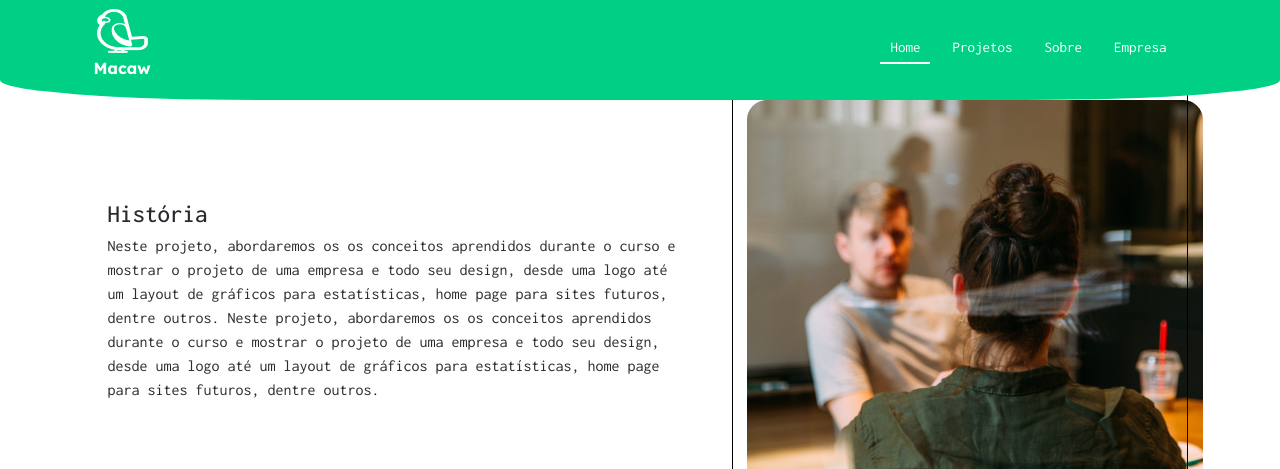
After one commit to rafaelluiis2315/Projeto_Senac, a Django app: page /sobre in a window 1280 px wide. The commit adds this page. Shown: the top 469 px of the page. Run offline with Django 4.2, Linux system fonts and the light colour scheme; some libraries are stand-ins or nearby versions; some web fonts are replaced.

Commit message:
criando pagina de sobre

```diff
--- a/SENAC_PI/integrifolio/models.py
+++ b/SENAC_PI/integrifolio/models.py
@@ -44,7 +44,7 @@ class PROJETO(models.Model):
     data_inicio = models.DateField('Data de inicio')
     data_entrega = models.DateField('Data de entrega')
     observacao = models.TextField('Observação', max_length=500)
-    texto = models.TextField('Texto')
+    texto = models.FileField('Texto')
     slide = models.FileField('Slide')
     video = models.FileField('Video')
     foto = models.ImageField('Foto')
--- a/SENAC_PI/integrifolio/urls.py
+++ b/SENAC_PI/integrifolio/urls.py
@@ -8,4 +8,5 @@ urlpatterns = [
     # path('admin',views.admin, name='Admin'),
     path('admin/eixo',views.eixo, name='Eixo'),
     path('cadastro',views.cadastro, name='Cadastro'),
+    path('sobre', views.sobre, name='Sobre'),
 ]
--- a/SENAC_PI/integrifolio/views.py
+++ b/SENAC_PI/integrifolio/views.py
@@ -51,3 +51,6 @@ def eixo(request):
 
 def cadastro(request):
     return render(request, 'cadastro.html')
+
+def sobre(request):
+    return render(request,'sobre.html')
--- a/SENAC_PI/static/css/detalhes.css
+++ b/SENAC_PI/static/css/detalhes.css
@@ -91,3 +91,7 @@ main {
     font-family: 'Work Sans';
     font-weight: 600;
 }
+.destaque {
+    background-color: var(--verde-principal);
+    height: 60.5rem;
+}
--- a/SENAC_PI/static/css/estilos-gerais.css
+++ b/SENAC_PI/static/css/estilos-gerais.css
@@ -122,6 +122,10 @@ button {
     background-color: var(--cinza-claro);
 }
 
+.bg-verde-principal {
+    background-color: var(--verde-principal);
+}
+
 .bg-verde {
     background-color: var(--verde-claro);
 }
--- /dev/null
+++ b/SENAC_PI/static/css/sobre.css
@@ -0,0 +1,37 @@
+main {
+    padding-top: 100px;
+}
+
+.div-segunda-imagem {
+    position: relative;
+    width: 456px;
+    height: 411px;
+}
+
+.div-segunda-imagem div {
+    position: absolute;
+    border: var(--preto) 1px solid;
+    width: inherit;
+    height: inherit;
+    border-radius: 10px;
+    top: -15px;
+    left: -15px;
+}
+
+.paragrafo-sobre {
+    font-family:"Inconsolata" ;
+}
+
+.card-sobre{
+    width: 309.17px;
+    height: 422.69px;
+}
+
+.div-img{
+    border-radius: 50%;
+    width: 16.24rem;
+    height: 16.24rem;
+    display: flex;
+    align-items: center;
+    justify-content: center;
+}
--- a/SENAC_PI/templates/base.html
+++ b/SENAC_PI/templates/base.html
@@ -54,7 +54,7 @@
                     <nav class="nav">
                         <a href="{% url 'Home' %}" class="nav-item" active-color="white" aria-current="page">Home</a>
                         <a href="#" class="nav-item" active-color="white">Projetos</a>
-                        <a href="#" class="nav-item" active-color="white">Sobre</a>
+                        <a href="{% url 'Sobre' %}" class="nav-item" active-color="white">Sobre</a>
                         <a href="#" class="nav-item" active-color="white">Empresa</a>
                         <span class="nav-indicator"></span>
                     </nav>
@@ -86,7 +86,7 @@
             </svg>
         </div><!--wave end-->
 
-        <div class="destaque">
+        <div class="bg-verde-principal">
             {% block conteudoDestaque %}
 
             {% endblock conteudoDestaque %}
--- a/SENAC_PI/templates/index.html
+++ b/SENAC_PI/templates/index.html
@@ -73,7 +73,7 @@
 
 <!-- Destaque -->
 {% block conteudoDestaque %}
-  <div class="p-4 w-auto d-flex justify-content-center">
+  <div class="p-4 w-auto d-flex justify-content-center destaque">
     <div class="text-center">
       <iconify-icon icon="fluent:trophy-24-regular" class="text-white" style="font-size: 6.9rem"></iconify-icon>
       <h1 class="text-bd-white" style="font-size: 3.6rem">Pojetos destaques</h1>
--- /dev/null
+++ b/SENAC_PI/templates/sobre.html
@@ -0,0 +1,55 @@
+<!-- carregando arquivos -->
+{% extends 'base.html' %}
+{% load static %}
+
+<!-- title -->
+{% block title %}
+<title>Detalhes | Integrifolio</title>
+{% endblock title %}
+
+<!-- CSS -->
+{% block stylesheet %}
+<link rel="stylesheet" href="{% static 'css/sobre.css'%}">
+{% endblock stylesheet %}
+
+{% block conteudo %}
+ <main class="">
+    <div class="d-flex align-items-center justify-content-between container gap-5">
+        <div class="px-5">
+            <h1>História</h1>
+            <p class="paragrafo-sobre">Neste projeto, abordaremos os os conceitos aprendidos durante o curso e mostrar o projeto de uma empresa e todo seu design, desde uma logo até um layout de gráficos para estatísticas, home page para sites futuros, dentre outros.
+                Neste projeto, abordaremos os os conceitos aprendidos durante o curso e mostrar o projeto de uma empresa e todo seu design, desde uma logo até um layout de gráficos para estatísticas, home page para sites futuros, dentre outros.</p>
+        </div>
+        <div class="div-segunda-imagem">
+            <div>
+
+            </div>
+            <img src="{% static 'img/img_sobre.png' %}" class="rounded-3" alt="">
+        </div>
+    </div>
+    <div class="mt-5 d-flex align-items-center justify-content-between container">
+        <div class="card-sobre text-center">
+            <div class="bg-verde-principal rounded-circle text-center">
+                <img src="{% static 'icons/missao.svg' %}" alt="">
+            </div>
+            <h2>Missão</h2>
+            <p>Neste projeto, abordaremos os os conceitos aprendidos durante o curso e mostrar o projeto de uma empresa e </p>
+        </div>
+        <div class="card-sobre text-center">
+            <div class="bg-verde-principal rounded-circle text-center">
+                <img src="{% static 'icons/valores.svg' %}" alt="">
+            </div>
+            <h2>Valores</h2>
+            <p>Neste projeto, abordaremos os os conceitos aprendidos durante o curso e mostrar o projeto de uma empresa e </p>
+        </div>
+        <div class="card-sobre text-center">
+            <div class="bg-verde-principal div-img">
+                <img src="{% static 'icons/principios.svg' %}" alt="">
+            </div>
+            <h2>Princípios</h2>
+            <p>Neste projeto, abordaremos os os conceitos aprendidos durante o curso e mostrar o projeto de uma empresa e </p>
+
+        </div>
+    </div>
+ </main>
+{% endblock conteudo %}
```
Also changed, not shown: SENAC_PI/static/css/base.css (+52 -0 lines), SENAC_PI/static/css/home.css (+0 -53 lines), SENAC_PI/integrifolio/migrations/0002_alter_projeto_texto.py (added), SENAC_PI/static/icons/missao.svg (added), SENAC_PI/static/icons/principios.svg (added), SENAC_PI/static/icons/valores.svg (added), SENAC_PI/static/img/img_sobre.png (added).
